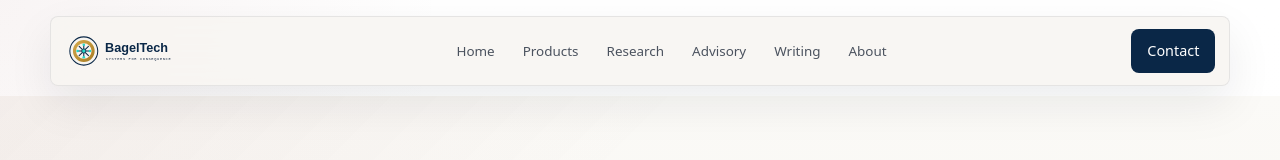
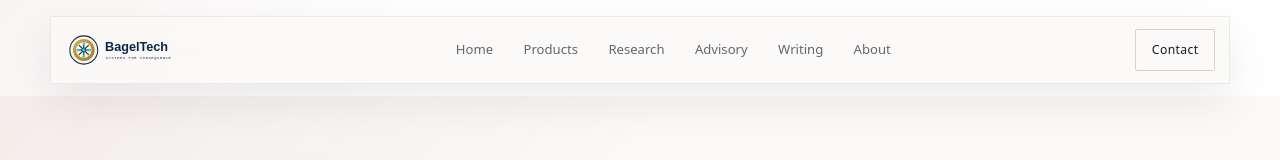
Before and after one commit to Excelsior2026/bageltech, a Next.js app: page / in a window 1280 px wide. Shown: the top 160 px of the page. Built offline with nearby package versions, Linux system fonts and the light colour scheme.

Commit message:
Visual redesign slice 3a: unify shared chrome (header/footer) to garnet/warm/sharp; add nav underline + outlined mono CTA

```diff
--- a/src/components/Footer.module.css
+++ b/src/components/Footer.module.css
@@ -1,6 +1,6 @@
 .footer {
   border-top: 1px solid var(--border);
-  background: var(--color-ink-950);
+  background: var(--color-ink);
   color: var(--color-bpv-ivory);
   padding: 3.5rem 1.25rem 2.4rem;
 }
@@ -17,9 +17,9 @@
   margin: 0 0 0.75rem;
   font-family: var(--font-mono), monospace;
   font-size: 0.76rem;
-  letter-spacing: 0;
+  letter-spacing: 0.1em;
   text-transform: uppercase;
-  color: var(--color-bagel-teal-soft);
+  color: var(--color-stone-2);
 }
 
 .brandBlock p:last-child {
@@ -39,13 +39,13 @@
   gap: 0.45rem;
   padding: 0.9rem;
   border: 1px solid rgba(248, 250, 247, 0.12);
-  border-radius: 8px;
+  border-radius: 2px;
   text-decoration: none;
   transition: border-color 160ms ease, transform 160ms ease;
 }
 
 .workstreamLink:hover {
-  border-color: rgba(127, 234, 225, 0.5);
+  border-color: rgba(248, 250, 247, 0.5);
   transform: translateY(-1px);
 }
 
@@ -72,7 +72,7 @@
 
 .links .bmoLink {
   margin-top: 0.5rem;
-  color: var(--color-bagel-teal-soft);
+  color: var(--color-stone-2);
 }
 
 @media (max-width: 840px) {
--- a/src/components/Header.module.css
+++ b/src/components/Header.module.css
@@ -10,14 +10,14 @@
   width: min(1180px, calc(100vw - 3rem));
   margin: 0 auto;
   padding: 0.75rem 0.85rem;
-  border-radius: 8px;
+  border-radius: 2px;
   display: flex;
   align-items: center;
   justify-content: space-between;
   gap: 1rem;
-  background: rgba(247, 245, 241, 0.84);
-  border: 1px solid rgba(8, 20, 38, 0.08);
-  box-shadow: 0 18px 45px rgba(8, 20, 38, 0.08);
+  background: rgba(251, 250, 247, 0.84);
+  border: 1px solid rgba(24, 27, 34, 0.08);
+  box-shadow: 0 18px 45px rgba(24, 27, 34, 0.08);
   backdrop-filter: blur(16px);
   pointer-events: auto;
   transition:
@@ -29,8 +29,8 @@
 
 .scrolled .headerInner {
   background: rgba(255, 255, 255, 0.92);
-  border-color: rgba(8, 20, 38, 0.12);
-  box-shadow: 0 18px 50px rgba(8, 20, 38, 0.12);
+  border-color: rgba(24, 27, 34, 0.12);
+  box-shadow: 0 18px 50px rgba(24, 27, 34, 0.12);
 }
 
 .logo {
@@ -38,28 +38,43 @@
   align-items: center;
   min-width: fit-content;
   text-decoration: none;
-  color: var(--color-bagel-navy);
+  color: var(--color-ink);
 }
 
 .desktopNav {
   display: flex;
   flex-wrap: wrap;
   justify-content: center;
-  gap: 0.25rem;
+  gap: 1.3rem;
 }
 
 .navLink {
-  padding: 0.45rem 0.75rem;
-  border-radius: 8px;
-  color: rgba(8, 20, 38, 0.72);
+  position: relative;
+  padding: 0.4rem 0.3rem;
+  color: var(--color-stone);
   text-decoration: none;
-  font-size: 0.84rem;
-  transition: background-color 160ms ease, color 160ms ease;
+  font-size: 0.82rem;
+  font-weight: 500;
+  transition: color 160ms ease;
+}
+
+.navLink::after {
+  content: "";
+  position: absolute;
+  left: 0.3rem;
+  bottom: 0;
+  height: 2px;
+  width: 0;
+  background: var(--accent);
+  transition: width 200ms ease;
 }
 
 .navLink:hover {
-  background: rgba(37, 214, 200, 0.1);
-  color: var(--color-ink-950);
+  color: var(--color-ink);
+}
+
+.navLink:hover::after {
+  width: calc(100% - 0.6rem);
 }
 
 .ctaButton,
@@ -67,19 +82,25 @@
   display: inline-flex;
   align-items: center;
   justify-content: center;
-  min-height: 2.7rem;
-  padding: 0.7rem 1rem;
-  border-radius: 8px;
-  background: var(--color-bagel-navy);
-  color: #ffffff;
-  font-size: 0.9rem;
+  min-height: 2.6rem;
+  padding: 0.6rem 1rem;
+  border-radius: 2px;
+  border: 1px solid var(--color-line-2);
+  background: transparent;
+  color: var(--color-ink);
+  font-family: var(--font-mono), monospace;
+  font-size: 0.76rem;
+  letter-spacing: 0.03em;
   font-weight: 500;
   text-decoration: none;
-  transition: transform 160ms ease, background-color 160ms ease;
+  transition: transform 160ms ease, background-color 160ms ease, color 160ms ease, border-color 160ms ease;
 }
 
 .ctaButton:hover,
 .mobileCta:hover {
+  background: var(--color-ink);
+  color: var(--color-paper);
+  border-color: var(--color-ink);
   transform: translateY(-1px);
 }
 
@@ -93,9 +114,9 @@
   gap: 0.28rem;
   padding: 0;
   border: 0;
-  border-radius: 8px;
-  background: rgba(37, 214, 200, 0.14);
-  color: var(--color-ink-950);
+  border-radius: 2px;
+  background: rgba(126, 45, 45, 0.14);
+  color: var(--color-ink);
   cursor: pointer;
 }
 
@@ -104,7 +125,7 @@
 .hamburgerLine {
   width: 1.15rem;
   height: 2px;
-  border-radius: 8px;
+  border-radius: 2px;
   background: currentColor;
   transition: transform 220ms ease, opacity 220ms ease;
 }
@@ -165,17 +186,17 @@
     display: grid;
     gap: 0.55rem;
     padding: 1rem;
-    border-radius: 8px;
-    border: 1px solid rgba(8, 20, 38, 0.1);
-    background: rgba(247, 245, 241, 0.96);
-    box-shadow: 0 20px 44px rgba(8, 20, 38, 0.12);
+    border-radius: 2px;
+    border: 1px solid rgba(24, 27, 34, 0.1);
+    background: rgba(251, 250, 247, 0.96);
+    box-shadow: 0 20px 44px rgba(24, 27, 34, 0.12);
     backdrop-filter: blur(18px);
   }
 
   .mobileNavLink {
     padding: 0.85rem 0;
-    border-bottom: 1px solid rgba(8, 20, 38, 0.08);
-    color: var(--color-ink-950);
+    border-bottom: 1px solid rgba(24, 27, 34, 0.08);
+    color: var(--color-ink);
     text-decoration: none;
     font-family: var(--font-serif), serif;
     font-size: 1.18rem;
```
